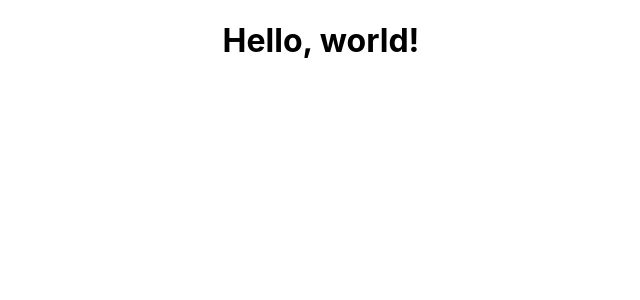
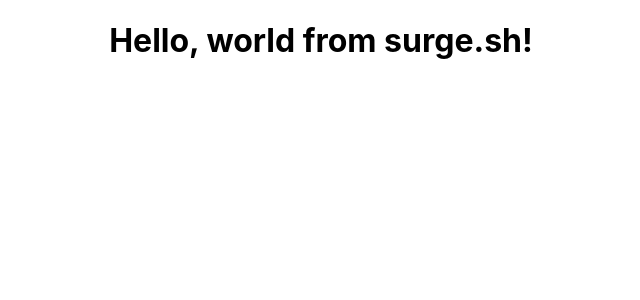
Before and after one commit to ijlal-nasir/expense-tracker, a React (Create React App) app: page / in a window 1280 px wide. Shown: the top 300 px of the page, without its empty margins (319-959 px from the left). Built offline with nearby package versions, Linux system fonts and the light colour scheme.

Commit message:
Update App.js

```diff
--- a/src/App.js
+++ b/src/App.js
@@ -2,11 +2,11 @@
 import './App.css';
 
 function App() {
-  return (
-    <div className="App">
-      <h1>Hello, world!</h1>
-    </div>
-  );
+	return (
+		<div className="App">
+			<h1>Hello, world from surge.sh!</h1>
+		</div>
+	);
 }
 
 export default App;
```
